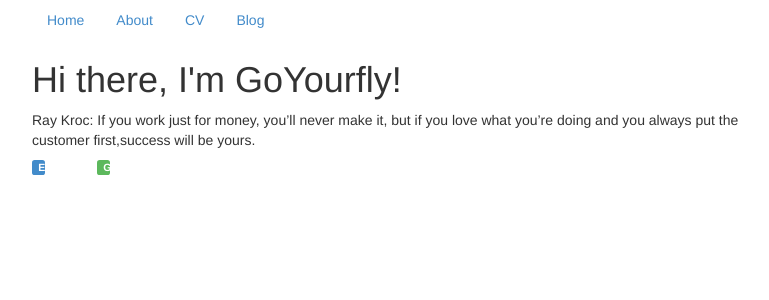
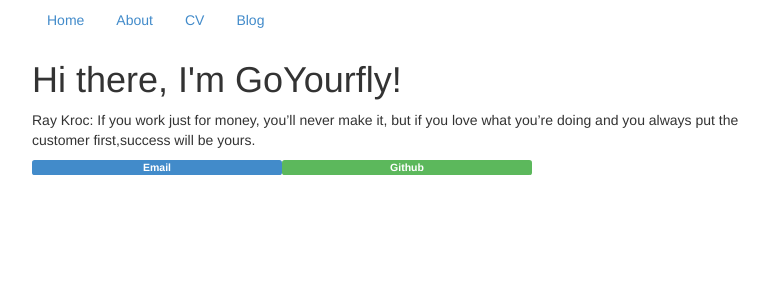
Before and after one commit to goyourfly/goyourfly.github.io, a Jekyll site: the page built from index.html, in a window 1280 px wide. Shown: the top 300 px of the page, without its empty margins (233-1002 px from the left). Built offline with Jekyll 4.4.1, drawn with Linux system fonts in a browser that asks for light colours.

Commit message:
Update default.html

```diff
--- a/_layouts/default.html
+++ b/_layouts/default.html
@@ -27,14 +27,8 @@
 			{{ content }}
 
 			<footer>
-				<div class="row">
-					<div class="col-md-1">
-						<a class="label label-primary col-xs-2" href="mailto:goyourfly@gmail.com">Email</a>
-					</div>
-					<div class="col-md-1">
-						<a class="label label-success col-xs-2" href="https://github.com/goyourfly">Github</a>
-					</div>
-				</div>
+						<a class="label label-primary col-xs-4" href="mailto:goyourfly@gmail.com">Email</a>
+						<a class="label label-success col-xs-4" href="https://github.com/goyourfly">Github</a>
 			</footer>
 				</div>
 			</div>
```
